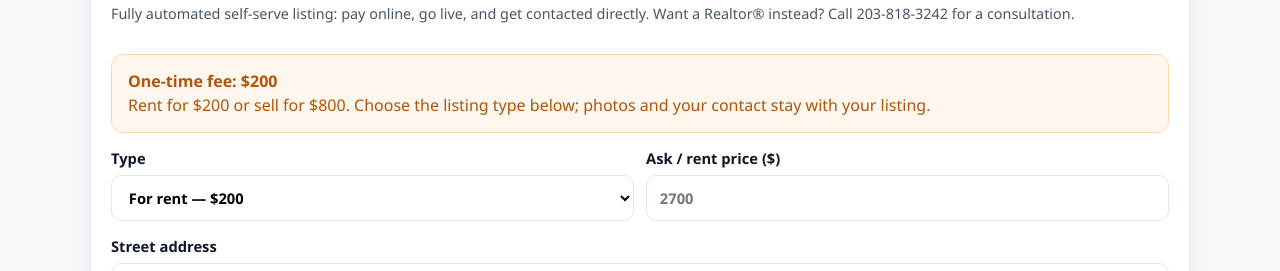
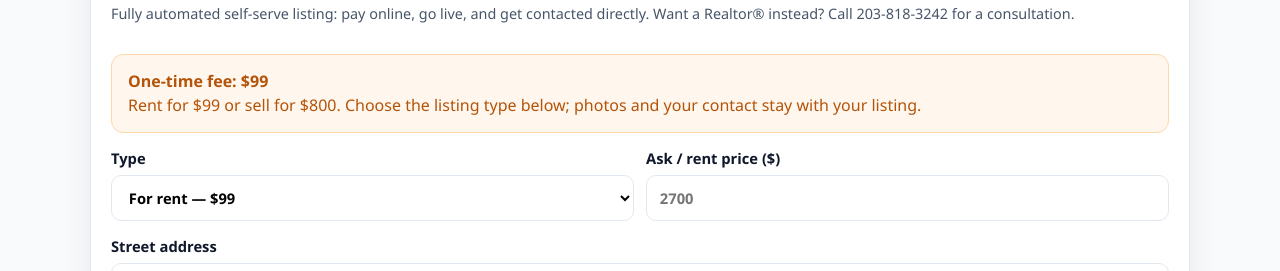
Before and after one commit to bureauficoaacredit-debug/listingneeded, a React (Vite) app: page /#/list in a window 1280 px wide. Shown: the part 167-438 px from the top of the page. Built offline with nearby package versions, Linux system fonts and the light colour scheme.

Commit message:
pricing: rent listing fee $99, sale stays $800
Lower rent fee to compete with free portal listings while keeping FSBO sale pricing.

```diff
--- a/src/lib/types.ts
+++ b/src/lib/types.ts
@@ -21,7 +21,7 @@ export type Listing = {
   live: boolean
 }
 
-export const LISTING_FEE_RENT_USD = 200
+export const LISTING_FEE_RENT_USD = 99
 export const LISTING_FEE_SALE_USD = 800
 
 export function listingFeeUsd(type: ListingType) {
--- a/src/pages/List.tsx
+++ b/src/pages/List.tsx
@@ -100,13 +100,13 @@ After payment your listing goes live and people contact you directly.`,
       </p>
       <div className="fee-box">
         <strong>One-time fee: ${listingFeeUsd(listingType)}</strong>
-        <div>Rent for $200 or sell for $800. Choose the listing type below; photos and your contact stay with your listing.</div>
+        <div>Rent for $99 or sell for $800. Choose the listing type below; photos and your contact stay with your listing.</div>
       </div>
 
       <div className="row">
         <label>Type
           <select name="type" value={listingType} onChange={(e) => setListingType(e.target.value as ListingType)} required>
-            <option value="rent">For rent — $200</option>
+            <option value="rent">For rent — $99</option>
             <option value="sale">For sale — $800</option>
           </select>
         </label>
```
